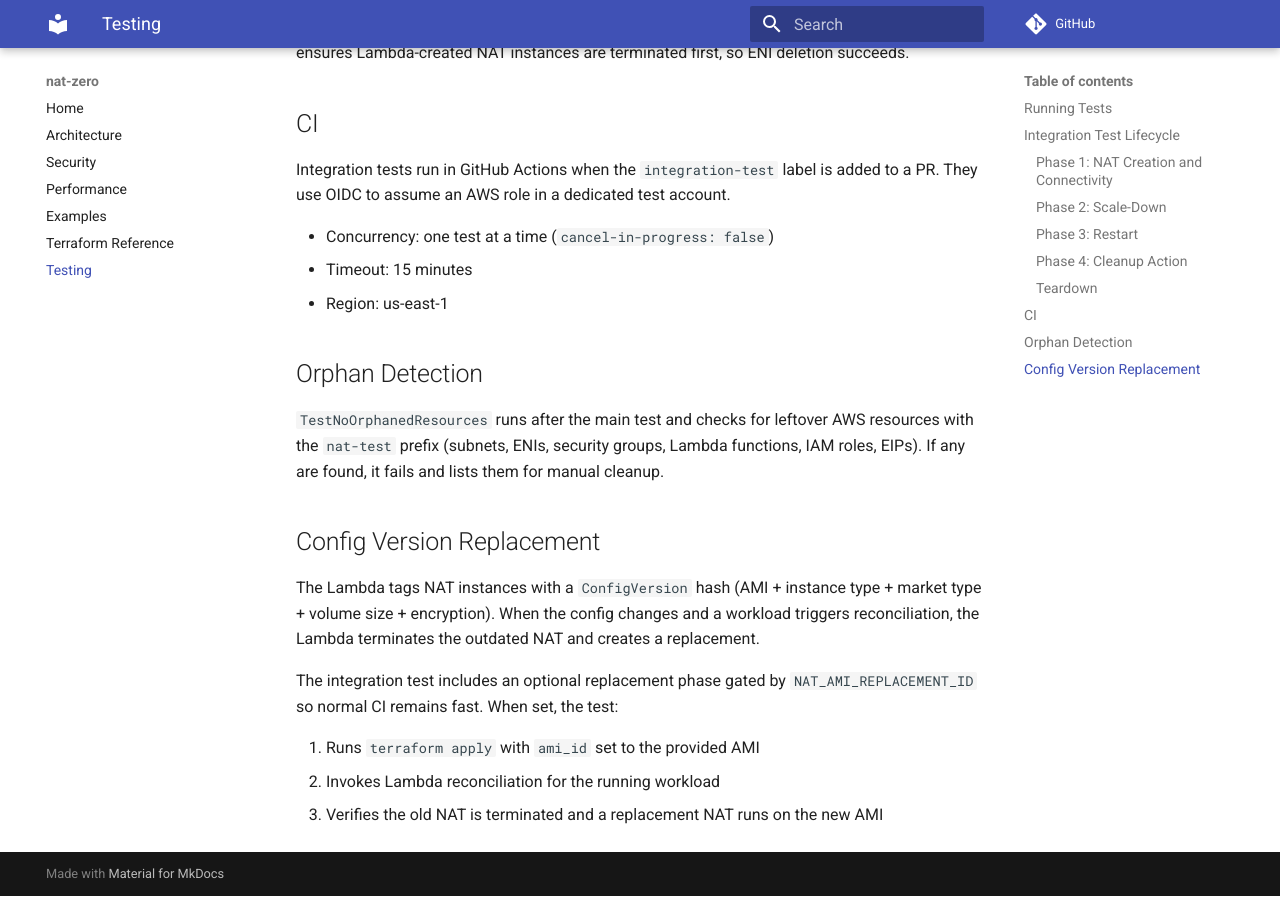
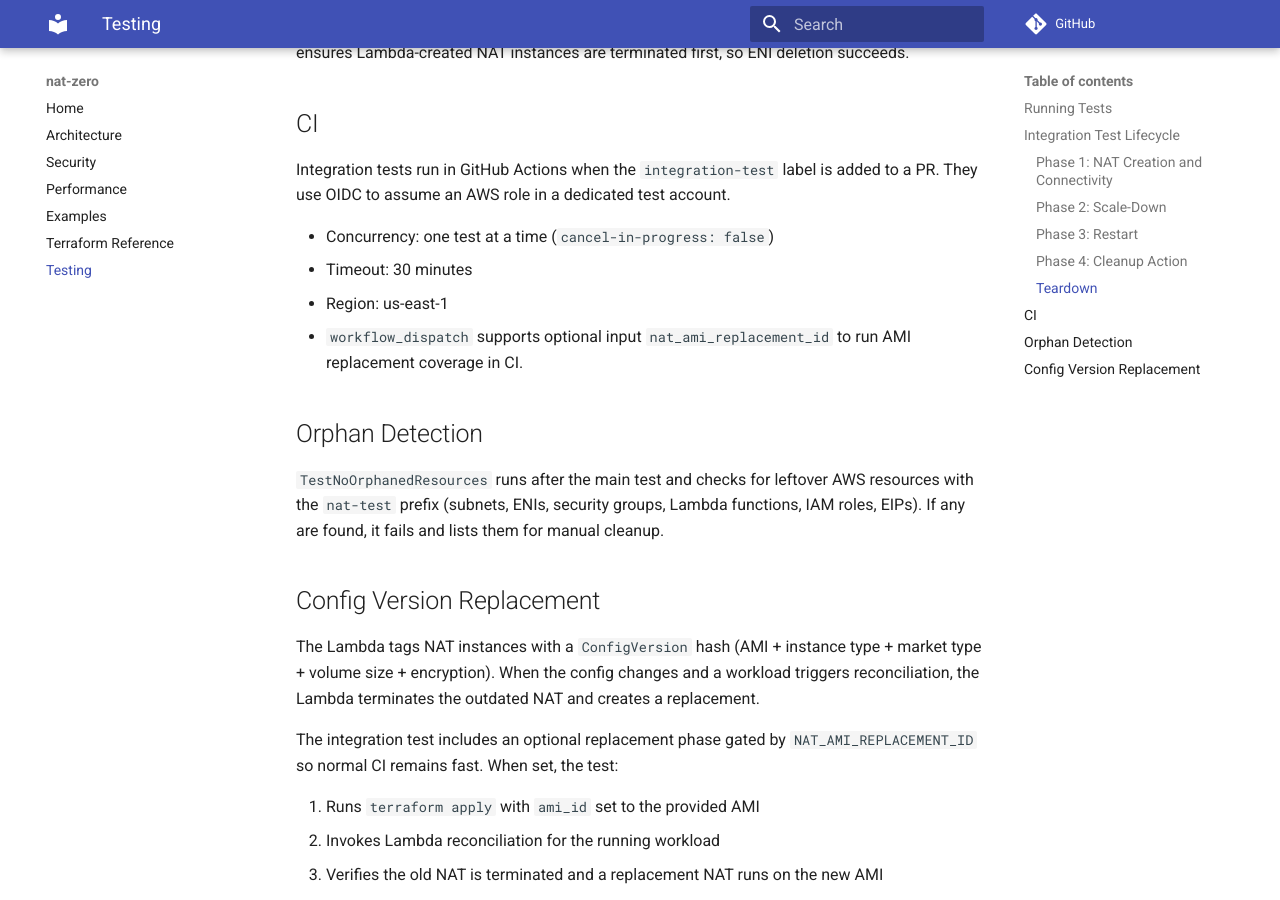
Before and after one commit to MachineDotDev/nat-zero, an MkDocs documentation site: the page built from docs/testing.md, in a window 1280 px wide and 900 px high, scrolled down 1560 px. Built offline with MkDocs 1.6.1 and Material for MkDocs 9.7.7, drawn with Linux system fonts in a browser that asks for light colours; comment, search, counter and statistics services are not loaded.

Commit message:
ci(test): support optional AMI replacement integration run

```diff
--- a/docs/testing.md
+++ b/docs/testing.md
@@ -58,8 +58,9 @@ The test uses [Terratest](https://terratest.gruntwork.io/) with a single `terraf
 Integration tests run in GitHub Actions when the `integration-test` label is added to a PR. They use OIDC to assume an AWS role in a dedicated test account.
 
 - Concurrency: one test at a time (`cancel-in-progress: false`)
-- Timeout: 15 minutes
+- Timeout: 30 minutes
 - Region: us-east-1
+- `workflow_dispatch` supports optional input `nat_ami_replacement_id` to run AMI replacement coverage in CI.
 
 ## Orphan Detection
 
```
Also changed, not shown: 1 other file.
